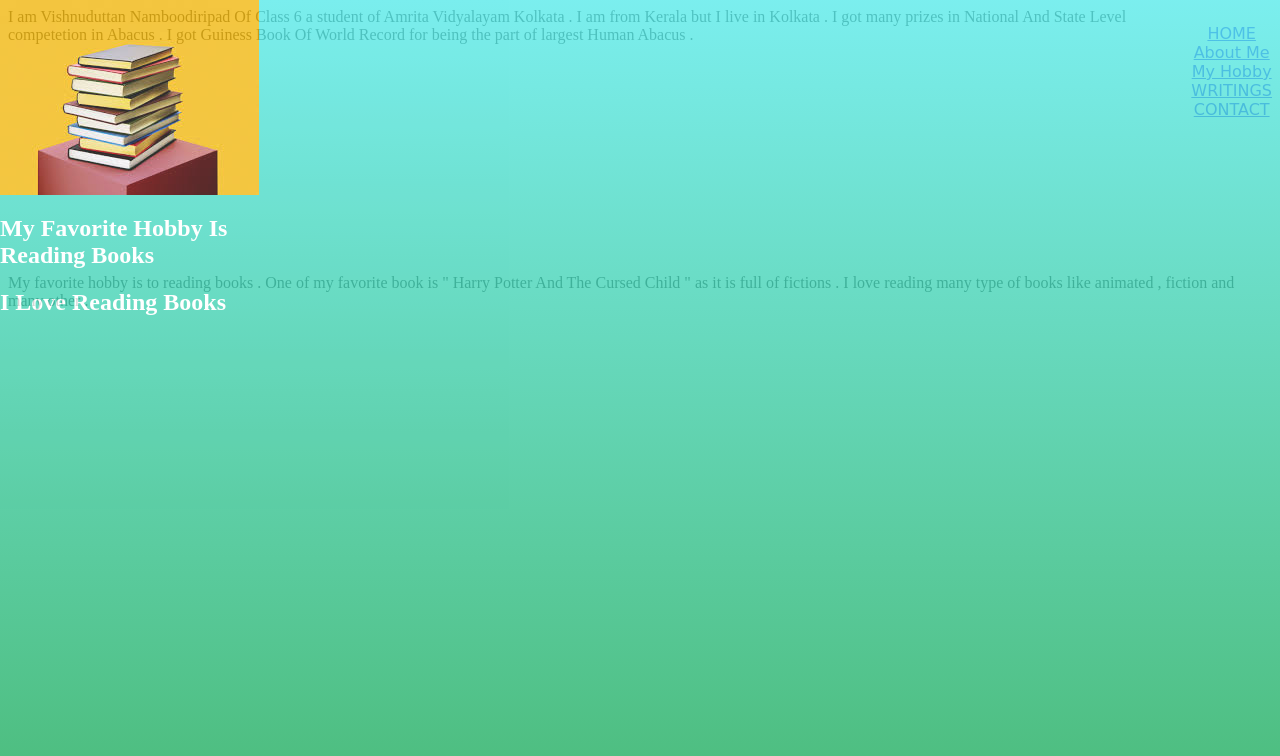
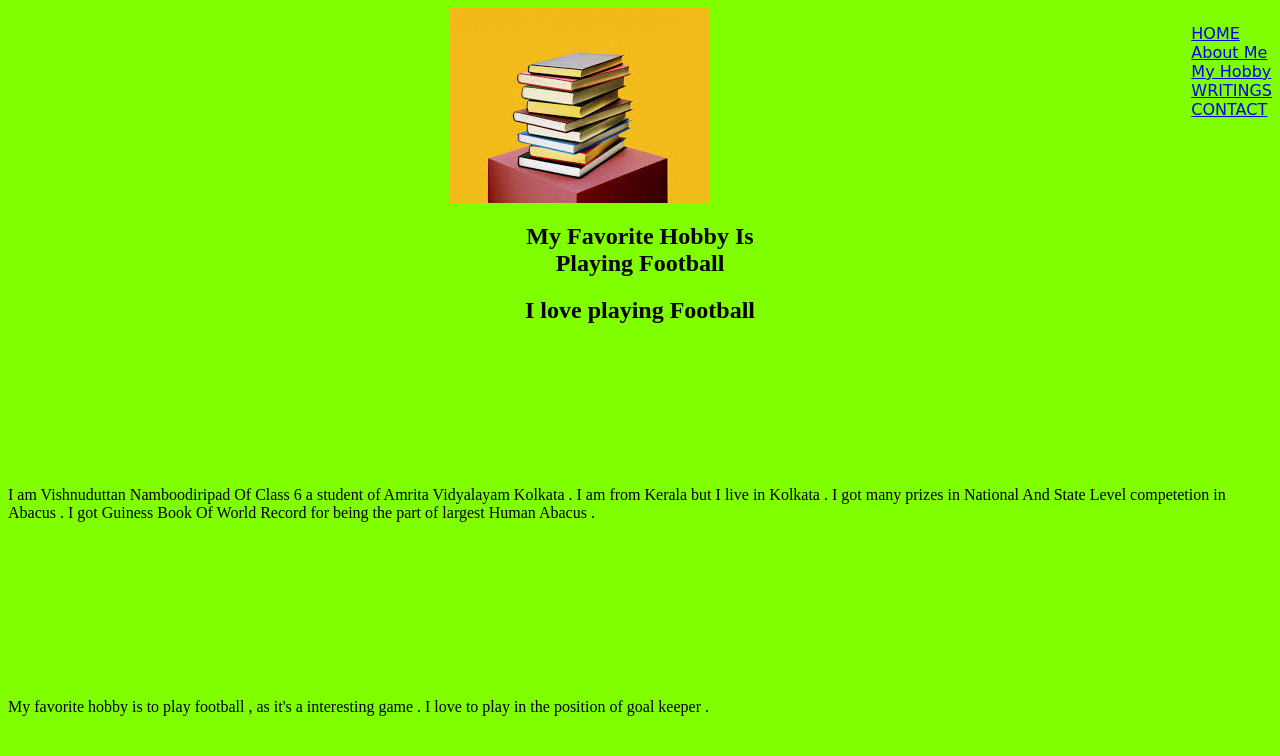
Before and after one commit to Vishnu5-10-2008/Favorite.Com, a plain HTML site: page index.html in a window 1280 px wide. Drawn offline with Linux system fonts and the light colour scheme.

Commit message:
Add files via upload

```diff
--- a/index.html
+++ b/index.html
@@ -7,7 +7,6 @@
     <link rel="stylesheet" href="https://cdnjs.cloudflare.com/ajax/libs/font-awesome/4.7.0/css/font-awesome.min.css">
 </head>
 <body>
-    <center >
     <ul class="menu">
         <li class="links"><a href="#welcome">HOME</a></li>
         <li class="links"><a href="#About ME">About Me</a></li>
@@ -15,20 +14,23 @@
         <li class="links"><a href="#writings">WRITINGS</a></li>
         <li class="links"><a href="#contact">CONTACT</a></li>
         </ul>
-  </center>
      <section id="welcome" class="parallax-container">
         <div class="parallax-inner"> <img src="download.jpeg" class="profile" />
-            <h1>My Favorite Hobby Is  <br><span id="name"> Reading Books </span></h1>
-            <h2> I Love Reading Books </h2>
+            <h1>My Favorite Hobby Is  <br><span id="name"> Playing Football </span></h1>
+            <h2> I love playing Football </h2>
            </div>
     </section>
     <section id="About Me">
         <div class="line">
-            <p> I am Vishnuduttan Namboodiripad Of Class 6 a student of Amrita Vidyalayam Kolkata . I am from Kerala but I live in Kolkata . I got many prizes in National And State Level competetion in Abacus . I got Guiness Book Of World Record for being the part of largest Human Abacus .
-            </p>
             <br>
             <br>
             <br>
+            <br>
+            <br>
+            <br>
+            <br>
+            <p> I am Vishnuduttan Namboodiripad Of Class 6 a student of Amrita Vidyalayam Kolkata . I am from Kerala but I live in Kolkata . I got many prizes in National And State Level competetion in Abacus . I got Guiness Book Of World Record for being the part of largest Human Abacus .
+            </p>
             <br>
             <br>
     </div>
@@ -41,7 +43,7 @@
         <br>
         <br>
         <div class="line"></div>
-       <p> My favorite hobby is to reading books . One of my favorite book is " Harry Potter And The Cursed Child " as it is full of fictions . I love reading many type of books like animated , fiction and many other .    </p>
+       <p> My favorite hobby is to play football , as it's a interesting game . I love to play in the position of goal keeper .     </p>
     </section>
     </body>
 </html>
--- a/style.css
+++ b/style.css
@@ -1,17 +1,6 @@
 #welcome {
-    position: absolute;
-    overflow: hidden;
-    height: 800px;
-    color: #FFFFFF;
-    left: 0;
-    top: 0;
-    bottom: 0;
-    right: 0;
-    opacity: 0.83;
-    background: linear-gradient(#60ebeb 0%, #27ae60 100%);
-    display: table;
-    width: 100%;
-    height: 100%;
+ text-align: center;
+ color: black;
 }
 
 .menu {
@@ -25,5 +14,8 @@
 }
 
 .links:hover {
-    background-color: dodgerblue;
+    background-color: darkviolet;
 }
+body {
+    background-color: chartreuse;
+}
```
